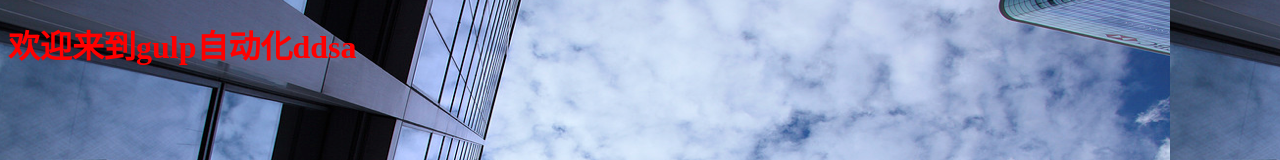
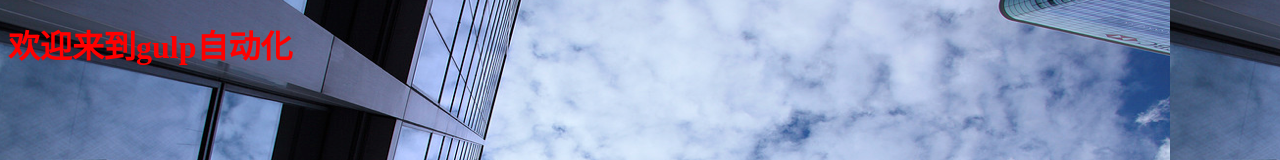
Before and after one commit to QS8945/git-demo, a website: page src/index.html in a window 1280 px wide. Shown: the top 160 px of the page. Drawn offline with nearby package versions, Linux system fonts and the light colour scheme; files that its build step writes are made by us from their sources.

Commit message:
pull之前提交

```diff
--- a/src/index.html
+++ b/src/index.html
@@ -6,7 +6,7 @@
 		<link rel="stylesheet" href="styles/app.css" />
 	</head>
 	<body>
-        <h1>欢迎来到gulp自动化ddsa</h1>
+        <h1>欢迎来到gulp自动化</h1>
 		<script src="scripts/all.js"></script>
 	</body>
 </html>
```
